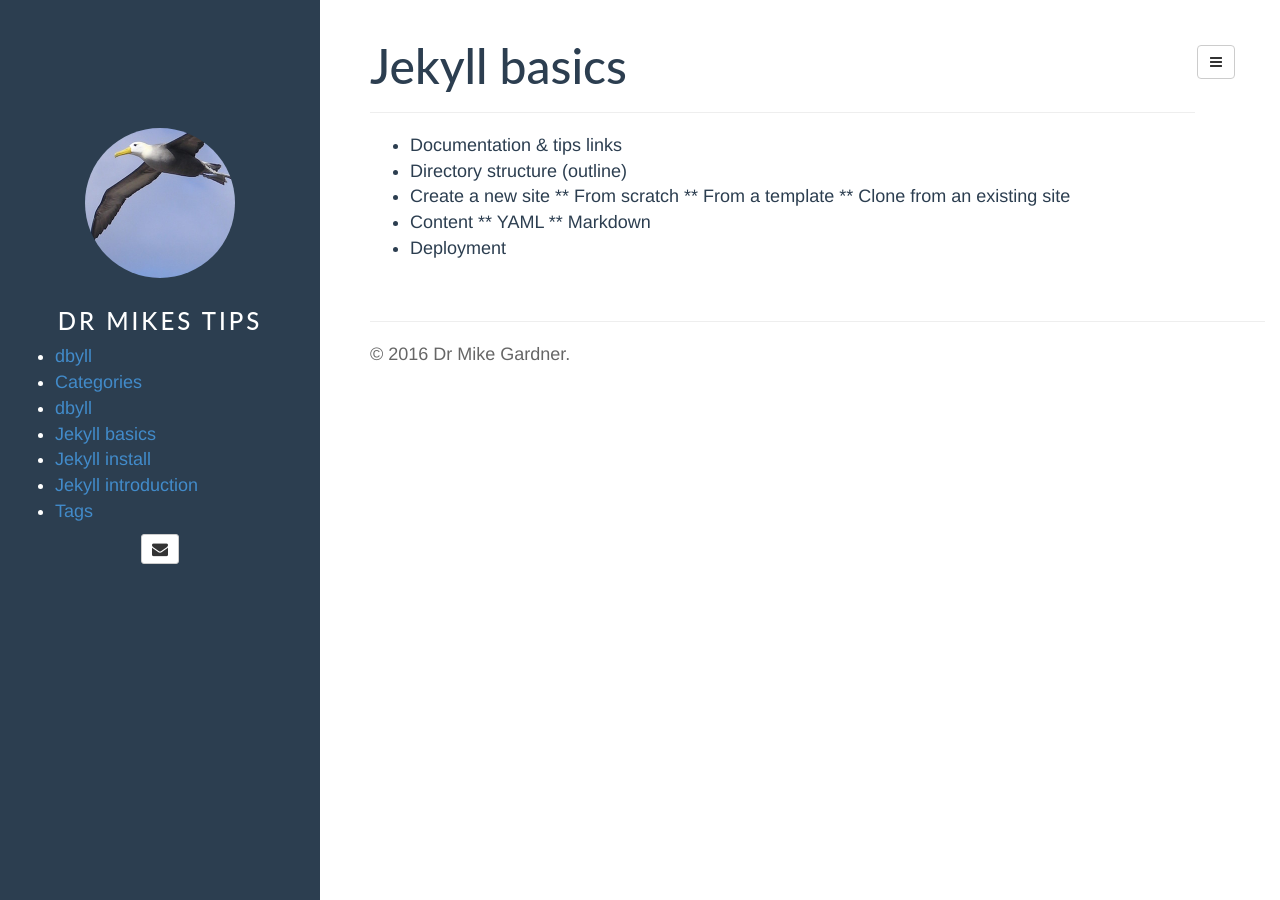
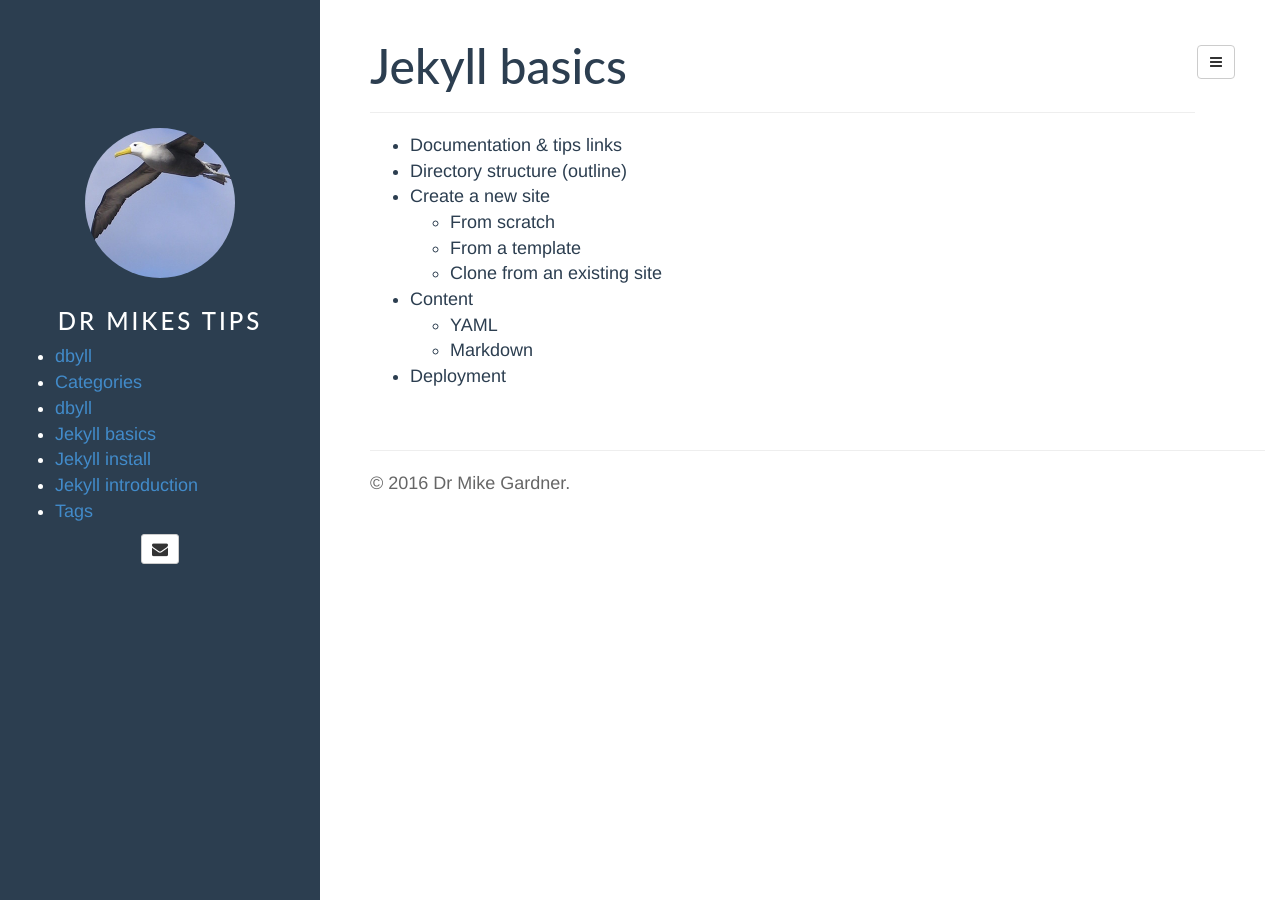
Before and after one commit to drmikeuk/tips, a Jekyll site: the page built from pages/jekyllbasics.md, in a window 1280 px wide. Built offline with Jekyll 4.4.1, drawn with Linux system fonts in a browser that asks for light colours.

Commit message:
fix nested lists

```diff
--- a/pages/jekyllbasics.md
+++ b/pages/jekyllbasics.md
@@ -6,10 +6,10 @@ title:      "Jekyll basics"
 * Documentation & tips links
 * Directory structure (outline)
 * Create a new site
-** From scratch
-** From a template
-** Clone from an existing site
+	* From scratch
+	* From a template
+	* Clone from an existing site
 * Content
-** YAML
-** Markdown
+	* YAML
+	* Markdown
 * Deployment
```
